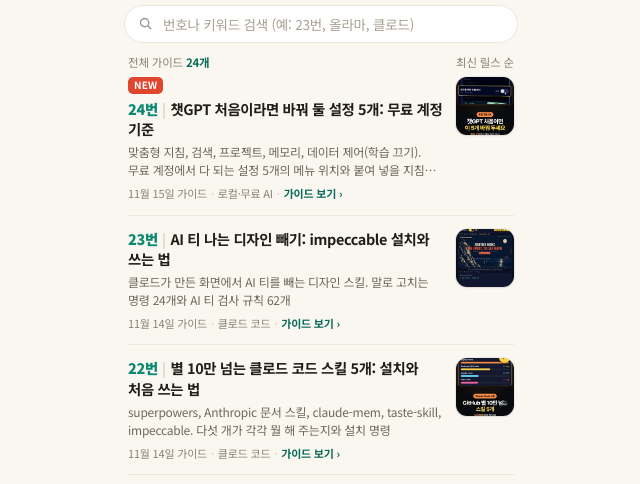
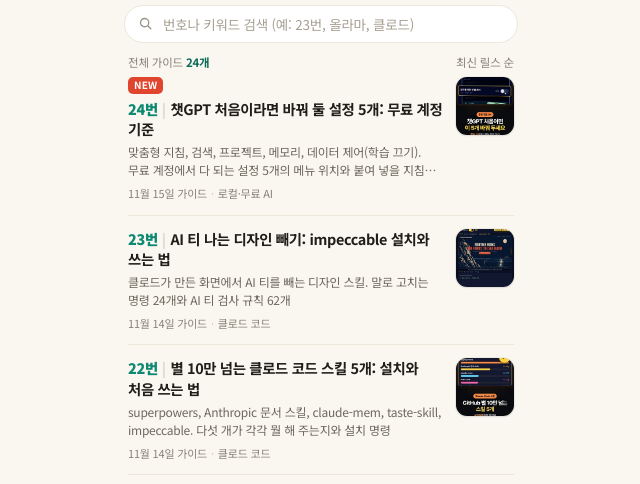
Before and after one commit to lalapert/ai-onepage, a plain HTML site: page index.html in a window 1280 px wide. Shown: the part 298-782 px from the top of the page, without its empty margins (319-959 px from the left). Drawn offline with Linux system fonts and the light colour scheme.

Commit message:
디자인: 카드의 '가이드 보기' 글자 삭제(카드 전체가 링크)

```diff
--- a/index.html
+++ b/index.html
@@ -130,7 +130,6 @@
     margin-top:6px;font-size:11px;color:#8A8277;letter-spacing:-.2px;
     display:flex;align-items:center;gap:4px;
   }
-  .foot .go{color:var(--teal-dark);font-weight:700}
   .foot .dot{color:#C9C2B6}
   .thumb{
     flex:0 0 auto;width:58px;height:58px;border-radius:11px;overflow:hidden;
@@ -270,8 +269,7 @@ function cardHTML(g){
         <p class="sum">${esc(g.summary)}</p>
         <div class="foot">
           <span>${esc(fmtDate(g.date))} 가이드</span><span class="dot">·</span>
-          <span>${esc(g.category)}</span><span class="dot">·</span>
-          <span class="go">가이드 보기&nbsp;›</span>
+          <span>${esc(g.category)}</span>
         </div>
       </div>
       ${thumb}
```
Also changed, not shown: 1 other file.
